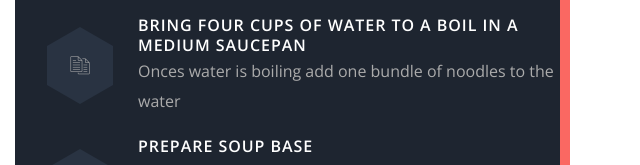
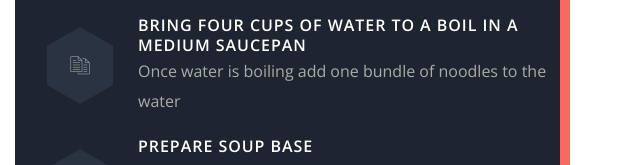
Before and after one commit to A-J-U/Soba-, a plain HTML site: page index.html in a window 1280 px wide. Shown: the part 405-570 px from the top of the page, 640-1280 px from the left. Drawn offline with nearby package versions, Linux system fonts and the light colour scheme; files whose address does not match are found by name.

Commit message:
Fixed Typo

```diff
--- a/index.html
+++ b/index.html
@@ -160,7 +160,7 @@
                   </div>
                   <div class="history-text">
                     <h5>Bring four cups of water to a boil in a medium saucepan</h5>
-                    <p>Onces water is boiling add one bundle of noodles to the water</p>
+                    <p>Once water is boiling add one bundle of noodles to the water</p>
                   </div>
                 </div>
                 <!-- /.history-item -->
```
